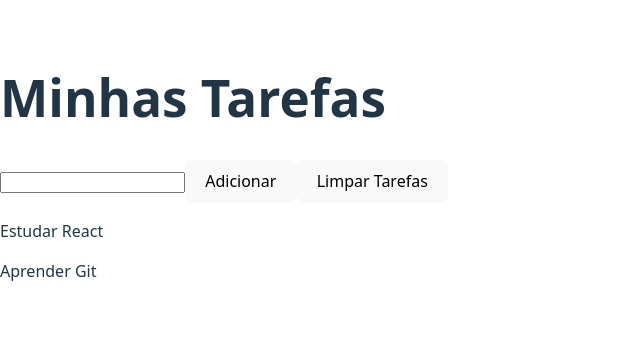
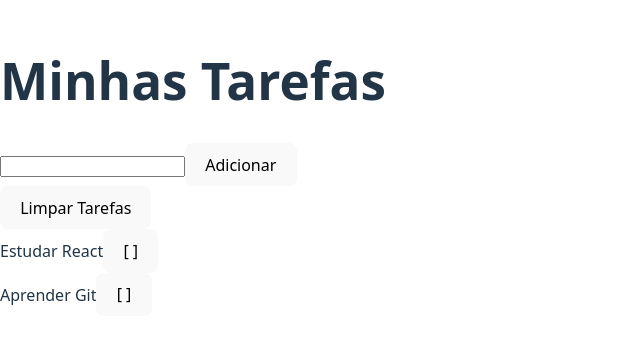
Before and after one commit to SrCalabresoM/Aprendizado-De-React-Utilizando-IA, a React (Vite) app: page / in a window 1280 px wide. Shown: the part 233-576 px from the top of the page, without its empty margins (0-640 px from the left). Built offline with nearby package versions, Linux system fonts and the light colour scheme.

Commit message:
Aula 4 - Estado com Objetos

```diff
--- a/src/App.jsx
+++ b/src/App.jsx
@@ -1,14 +1,41 @@
 import { useState } from "react";
-
+import ListaTarefas from "./components/ListaTarefas";
+import FormTarefa from "./components/FormTarefa";
 
 function App() {
-  const [tarefas, setTarefas] = useState(["Estudar React", "Aprender Git"]);
+  const [tarefas, setTarefas] = useState([
+    { texto: "Estudar React", concluida: false },
+    { texto: "Aprender Git", concluida: false }
+  ]);
+
   const [novaTarefa, setNovaTarefa] = useState("");
 
+  function alternarTarefa(index) {
+    const novasTarefas = tarefas.map((tarefa, i) => {
+      if (i === index) {
+        return {
+          ...tarefa,
+          concluida: !tarefa.concluida
+        };
+      }
+      return tarefa;
+    });
+
+    setTarefas(novasTarefas);
+  }
+
   function adicionarTarefa() {
-    setTarefas([...tarefas, novaTarefa]);
+    if (novaTarefa.trim() === "") return;
+
+    const nova = {
+      texto: novaTarefa,
+      concluida: false
+    };
+
+    setTarefas([...tarefas, nova]);
     setNovaTarefa("");
   }
+
   function limparTarefas() {
     setTarefas([]);
     setNovaTarefa("");
@@ -18,17 +45,18 @@ function App() {
     <div>
       <h1>Minhas Tarefas</h1>
 
-      <input
-        value={novaTarefa}
-        onChange={(e) => setNovaTarefa(e.target.value)}
+      <FormTarefa
+        novaTarefa={novaTarefa}
+        setNovaTarefa={setNovaTarefa}
+        adicionarTarefa={adicionarTarefa}
       />
 
-      <button onClick={adicionarTarefa}>Adicionar</button>
       <button onClick={limparTarefas}>Limpar Tarefas</button>
-      {tarefas.length === 0 && <p>Nenhuma tarefa ainda</p>}
-      {tarefas.map((tarefa, index) => (
-        <p key={index}>{tarefa}</p>
-      ))}
+
+      <ListaTarefas
+        tarefas={tarefas}
+        alternarTarefa={alternarTarefa}
+      />
     </div>
   );
 }
--- /dev/null
+++ b/src/components/FormTarefa.jsx
@@ -0,0 +1,14 @@
+function FormTarefa({ novaTarefa, setNovaTarefa, adicionarTarefa }) {
+  return (
+    <div>
+      <input
+        value={novaTarefa}
+        onChange={(e) => setNovaTarefa(e.target.value)}
+      />
+
+      <button onClick={adicionarTarefa}>Adicionar</button>
+    </div>
+  );
+}
+
+export default FormTarefa;
--- /dev/null
+++ b/src/components/ItemTarefa.jsx
@@ -0,0 +1,19 @@
+function ItemTarefa({ tarefa, alternar }) {
+  return (
+    <div>
+      <span
+        style={{
+          textDecoration: tarefa.concluida ? "line-through" : "none"
+        }}
+      >
+        {tarefa.texto}
+      </span>
+
+      <button onClick={alternar}>
+        {tarefa.concluida ? "[X]" : "[ ]"}
+      </button>
+    </div>
+  );
+}
+
+export default ItemTarefa;
--- /dev/null
+++ b/src/components/ListaTarefas.jsx
@@ -0,0 +1,19 @@
+import ItemTarefa from "./ItemTarefa";
+
+function ListaTarefas({ tarefas, alternarTarefa }) {
+  return (
+    <div>
+      {tarefas.length === 0 && <p>Nenhuma tarefa ainda</p>}
+
+      {tarefas.map((tarefa, index) => (
+        <ItemTarefa
+          key={index}
+          tarefa={tarefa}
+          alternar={() => alternarTarefa(index)}
+        />
+      ))}
+    </div>
+  );
+}
+
+export default ListaTarefas;
```
